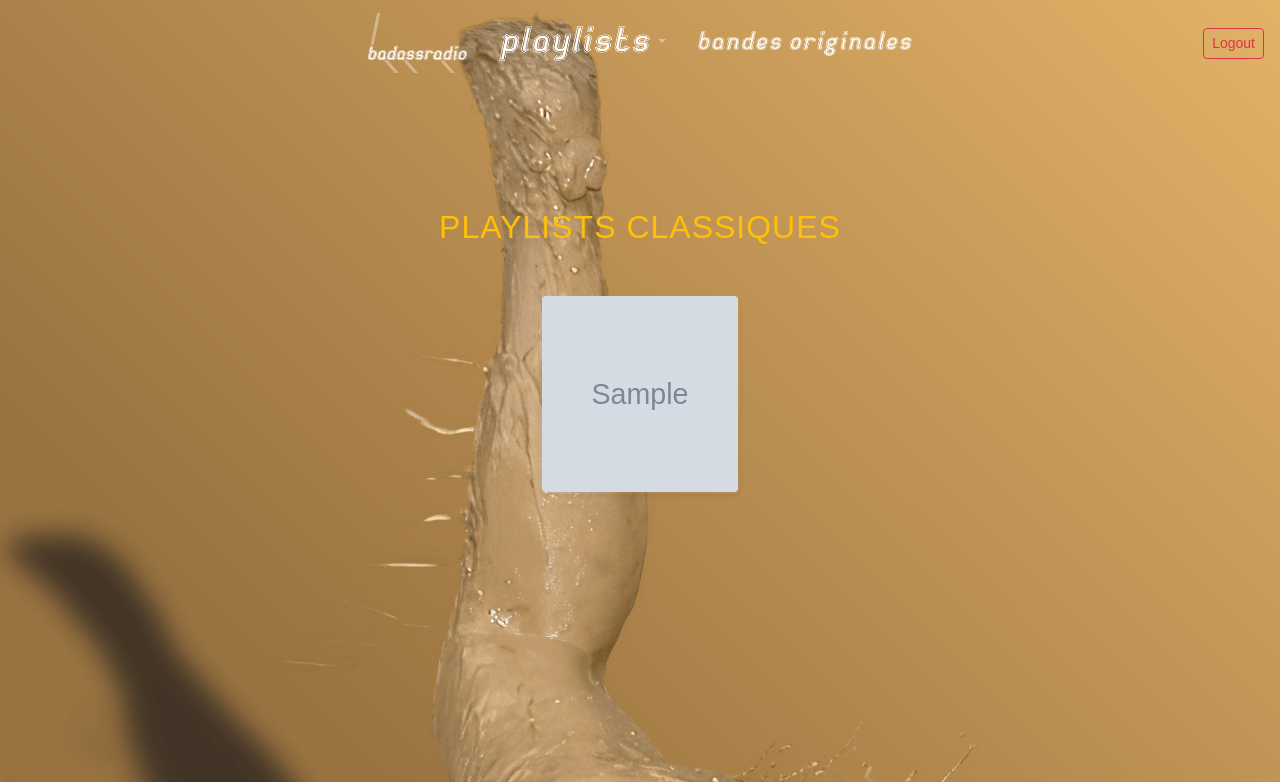
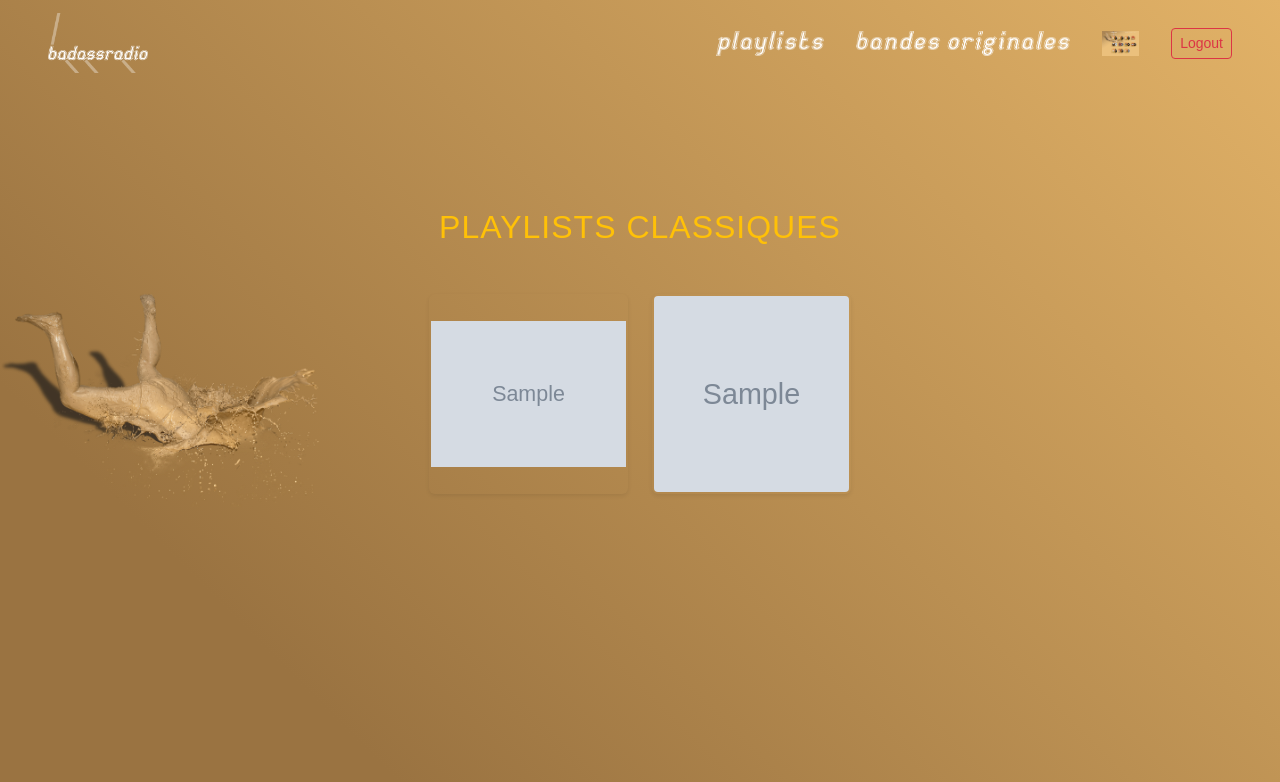
Before and after one commit to TomDouaud/testTom, a Django app: page /playlists/playlist/ in a window 1280 px wide. Shown: the top 782 px of the page. Run offline with Django 5.2, Linux system fonts and the light colour scheme; a user stored in the database is signed in; tables that the repository leaves empty hold one stand-in row (values such as "Sample post"); grey boxes marked "Sample" are stand-in pictures.

Commit message:
feat: refine BadassRadio UI, collections, and layouts
- Added `artist` and `year` to `Track` model, and `at_home_image` to `AlbumOfTheMonth`.
- Implemented "Surprises" / mixtape playlist type that uses slideshow visualizer like soundtracks.
- Fixed layout: transparent fixed navbar, resized Plouf background, playlist cards.
- Integrated Album of the Month inside playlist lists for basic type.
- Cleaned up player: moved track lists inside the player overlay, restored timeline click handling, removed unused blue squares, updated fullscreen visualizer styling.

Co-authored-by: TomDouaud <124200637+TomDouaud@users.noreply.github.com>

```diff
--- a/blog/models.py
+++ b/blog/models.py
@@ -8,6 +8,7 @@ class AlbumOfTheMonth(models.Model):
     artist = models.CharField(max_length=200)
     description = models.TextField()
     cover_image = models.ImageField(upload_to='albums/')
+    at_home_image = models.ImageField(upload_to='albums/', blank=True, null=True, help_text="Photo to display in the 'At home' section.")
     month = models.DateField(help_text="The month this album represents (use the 1st of the month).")
     created_at = models.DateTimeField(auto_now_add=True)
 
@@ -63,6 +64,8 @@ class Playlist(models.Model):
 class Track(models.Model):
     playlist = models.ForeignKey(Playlist, related_name='tracks', on_delete=models.CASCADE)
     title = models.CharField(max_length=200)
+    artist = models.CharField(max_length=200, blank=True)
+    year = models.PositiveIntegerField(null=True, blank=True)
     audio_file = models.FileField(
         upload_to='tracks/',
         validators=[FileExtensionValidator(allowed_extensions=['mp3', 'mp4', 'wav', 'ogg', 'm4a', 'aac', 'flac'])]
--- a/blog/views.py
+++ b/blog/views.py
@@ -52,9 +52,11 @@ def download_album_zip(request, pk):
 @login_required
 def playlist_list(request, playlist_type='playlist'):
     playlists = Playlist.objects.filter(playlist_type=playlist_type)
+    latest_album = AlbumOfTheMonth.objects.first()
     return render(request, 'blog/playlist_list.html', {
         'playlists': playlists,
-        'playlist_type': playlist_type
+        'playlist_type': playlist_type,
+        'latest_album': latest_album,
     })
 
 @login_required
--- a/templates/blog/base.html
+++ b/templates/blog/base.html
@@ -15,9 +15,9 @@
             /* Overlay the plouf image on top of the gradient, centered at the top */
             background-image: url('{% static "img/Plouf.png" %}'), linear-gradient(45deg, #9a7341 20%, #e2b267);
             background-attachment: fixed, fixed;
-            background-size: auto, cover; /* Keep image natural size, cover for gradient */
+            background-size: 25vw, cover; /* Make plouf image about 1/4 of screen width */
             background-repeat: no-repeat, no-repeat;
-            background-position: center top, center top;
+            background-position: left center, center top;
             color: #d8c39e;
             font-family: Arial, sans-serif;
         }
@@ -48,38 +48,37 @@
 <body>
 
     <nav class="navbar navbar-expand-md navbar-dark fixed-top">
-        <div class="container-fluid" style="justify-content: center;">
-            <a class="navbar-brand mx-3" href="{% url 'home' %}">
+        <div class="container-fluid d-flex align-items-center justify-content-between px-4">
+            <a class="navbar-brand ms-4" href="{% url 'home' %}">
                 <img src="{% static 'img/image.png' %}" alt="BadassRadio" class="nav-image-link">
             </a>
-            <button class="navbar-toggler" type="button" data-bs-toggle="collapse" data-bs-target="#navbarCollapse" aria-controls="navbarCollapse" aria-expanded="false" aria-label="Toggle navigation" style="position: absolute; right: 1rem;">
+            <button class="navbar-toggler" type="button" data-bs-toggle="collapse" data-bs-target="#navbarCollapse" aria-controls="navbarCollapse" aria-expanded="false" aria-label="Toggle navigation">
                 <span class="navbar-toggler-icon"></span>
             </button>
-            <div class="collapse navbar-collapse" id="navbarCollapse" style="flex-grow: 0;">
+            <div class="collapse navbar-collapse justify-content-end me-4" id="navbarCollapse">
                 <ul class="navbar-nav mb-2 mb-md-0 d-flex align-items-center">
-                    <li class="nav-item dropdown mx-3">
-                        <a class="nav-link dropdown-toggle p-0" href="#" id="playlistsDropdown" role="button" data-bs-toggle="dropdown" aria-expanded="false" style="border: none; background: none;">
-                            <img src="{% static 'img/Playlists.png' %}" alt="Playlists" class="nav-image-link" style="height: 35px;">
+                    <li class="nav-item mx-3">
+                        <a class="nav-link p-0" href="{% url 'playlist_list' 'playlist' %}" style="border: none; background: none;">
+                            <img src="{% static 'img/Playlists.png' %}" alt="Playlists" class="nav-image-link" style="height: 25px;">
                         </a>
-                        <ul class="dropdown-menu dropdown-menu-dark" aria-labelledby="playlistsDropdown" style="background-color: rgba(0,0,0,0.8);">
-                            <li><a class="dropdown-item" href="{% url 'playlist_list' 'playlist' %}">Classiques</a></li>
-                            <li><a class="dropdown-item" href="{% url 'playlist_list' 'bande_originale' %}">Musiques de Films</a></li>
-                            <li><hr class="dropdown-divider"></li>
-                            <li><a class="dropdown-item" href="{% url 'album_list' %}">Albums du Mois</a></li>
-                        </ul>
                     </li>
                     <li class="nav-item mx-3">
                          <a class="nav-link p-0" href="{% url 'playlist_list' 'bande_originale' %}" style="border: none; background: none;">
                             <img src="{% static 'img/BO.png' %}" alt="Bandes Originales" class="nav-image-link" style="height: 25px;">
                         </a>
                     </li>
+                    <li class="nav-item mx-3">
+                         <a class="nav-link p-0" href="{% url 'playlist_list' 'mixtape' %}" style="border: none; background: none;">
+                            <img src="{% static 'img/Surprise.png' %}" alt="Surprises" class="nav-image-link" style="height: 25px;">
+                        </a>
+                    </li>
+                    <li class="nav-item ms-3">
+                        <form action="{% url 'logout' %}" method="post" class="d-inline">
+                            {% csrf_token %}
+                            <button type="submit" class="btn btn-sm btn-outline-danger">Logout</button>
+                        </form>
+                    </li>
                 </ul>
-            </div>
-            <div class="d-flex" style="position: absolute; right: 1rem;">
-                <form action="{% url 'logout' %}" method="post" class="d-inline">
-                    {% csrf_token %}
-                    <button type="submit" class="btn btn-sm btn-outline-danger">Logout</button>
-                </form>
             </div>
         </div>
     </nav>
--- a/templates/blog/playlist_list.html
+++ b/templates/blog/playlist_list.html
@@ -13,10 +13,22 @@
     </h2>
 
     <div class="row row-cols-2 row-cols-sm-3 row-cols-md-4 row-cols-lg-5 g-4 justify-content-center">
+        {% if playlist_type == 'playlist' and latest_album %}
+        <div class="col">
+            <a href="{% url 'album_detail' latest_album.pk %}" class="text-decoration-none">
+                <div class="ratio ratio-1x1 shadow-sm rounded overflow-hidden" style="border: 2px solid transparent; transition: border-color 0.2s, transform 0.2s; background-color: transparent;">
+                    {% if latest_album.cover_image %}
+                        <img src="{{ latest_album.cover_image.url }}" alt="{{ latest_album.title }}" class="w-100 h-100 object-fit-contain hover-zoom">
+                    {% endif %}
+                </div>
+            </a>
+        </div>
+        {% endif %}
+
         {% for playlist in playlists %}
         <div class="col">
             <a href="{% url 'playlist_detail' playlist.pk %}" class="text-decoration-none">
-                <div class="ratio ratio-1x1 shadow-sm rounded overflow-hidden" style="border: 2px solid transparent; transition: border-color 0.2s, transform 0.2s;">
+                <div class="ratio ratio-1x1 shadow-sm rounded overflow-hidden" style="border: 2px solid transparent; transition: border-color 0.2s, transform 0.2s; background-color: transparent;">
                     {% if playlist.cover_image %}
                         <img src="{{ playlist.cover_image.url }}" alt="{{ playlist.title }}" class="w-100 h-100 object-fit-cover hover-zoom">
                     {% else %}
```
Also changed, not shown: templates/blog/album_detail.html (+28 -20 lines), templates/blog/playlist_detail.html (+58 -36 lines), blog/migrations/0005_albumofthemonth_at_home_image_track_artist_and_more.py (added), static/img/Surprise.png (added).
